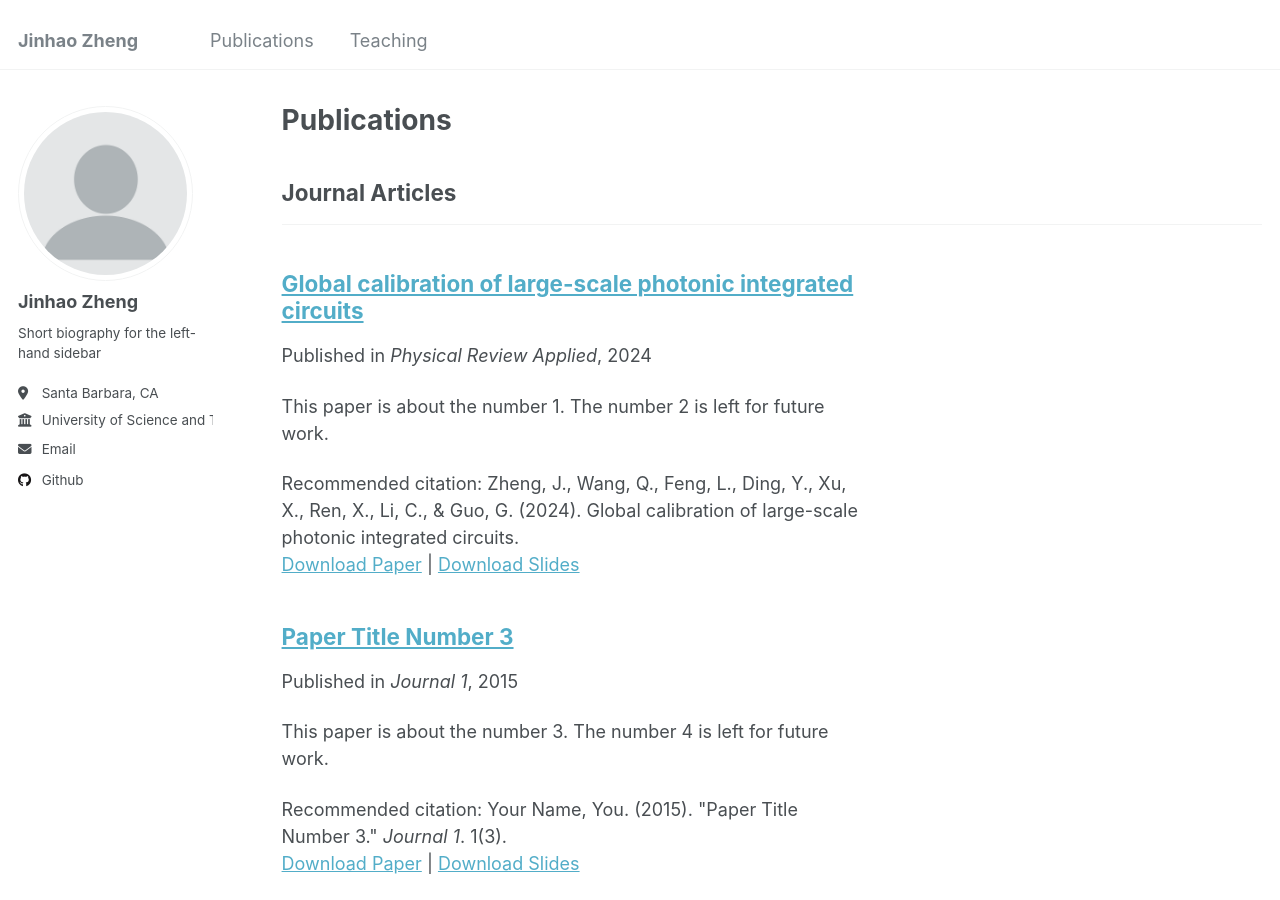
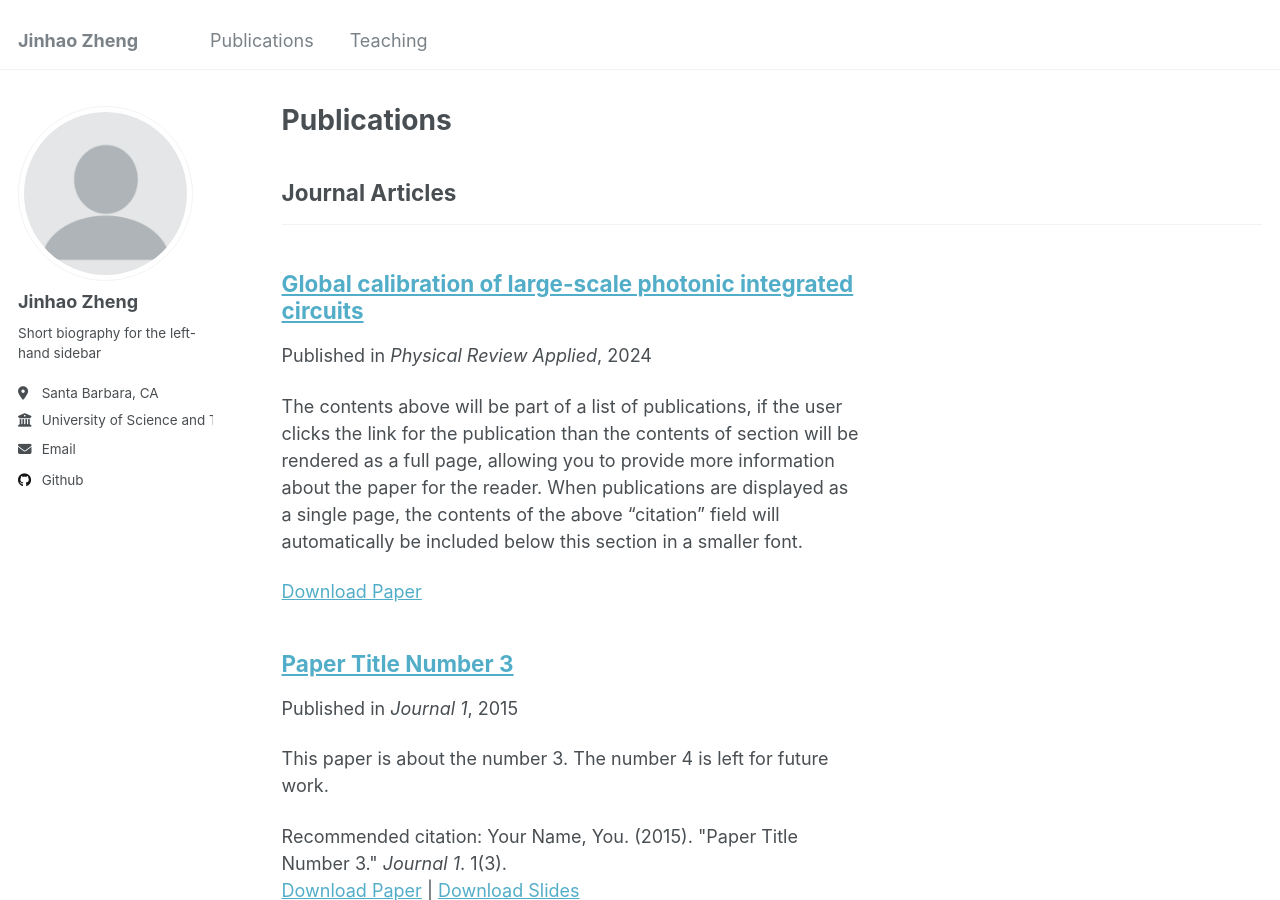
Before and after one commit to jinhaozheng04/jinhaozheng04.github.io, a Jekyll site: the page built from _pages/publications.html, in a window 1280 px wide and 900 px high. Built offline with Jekyll 4.4.1, drawn with Linux system fonts in a browser that asks for light colours.

Commit message:
Update 2009-10-01-paper-title-number-1.md

```diff
--- a/_publications/2009-10-01-paper-title-number-1.md
+++ b/_publications/2009-10-01-paper-title-number-1.md
@@ -2,13 +2,10 @@
 title: "Global calibration of large-scale photonic integrated circuits"
 collection: publications
 category: manuscripts
-permalink: https://doi.org/10.48550/arXiv.2407.02207
-excerpt: 'This paper is about the number 1. The number 2 is left for future work.'
-date: 2024-07-2
+permalink: https://doi.org/10.1103/PhysRevApplied.22.054011
+date: 2024-11-05
 venue: 'Physical Review Applied'
-slidesurl: 'http://academicpages.github.io/files/slides1.pdf'
 paperurl: 'http://academicpages.github.io/files/GlobalCalib.pdf'
-citation: 'Zheng, J., Wang, Q., Feng, L., Ding, Y., Xu, X., Ren, X., Li, C., & Guo, G. (2024). Global calibration of large-scale photonic integrated circuits.'
 ---
 
 The contents above will be part of a list of publications, if the user clicks the link for the publication than the contents of section will be rendered as a full page, allowing you to provide more information about the paper for the reader. When publications are displayed as a single page, the contents of the above "citation" field will automatically be included below this section in a smaller font.
```
